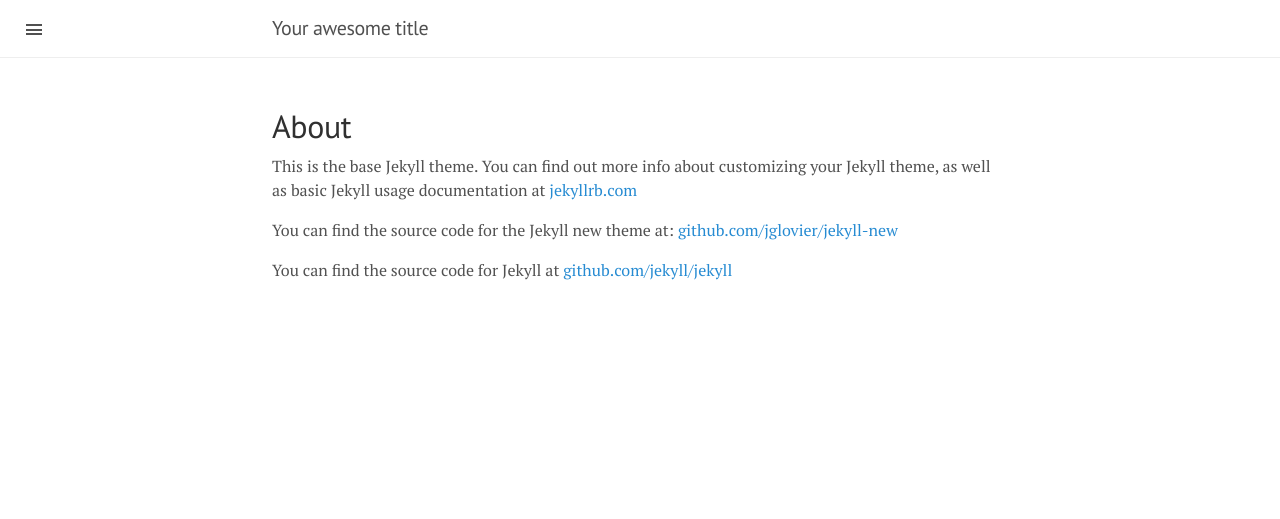
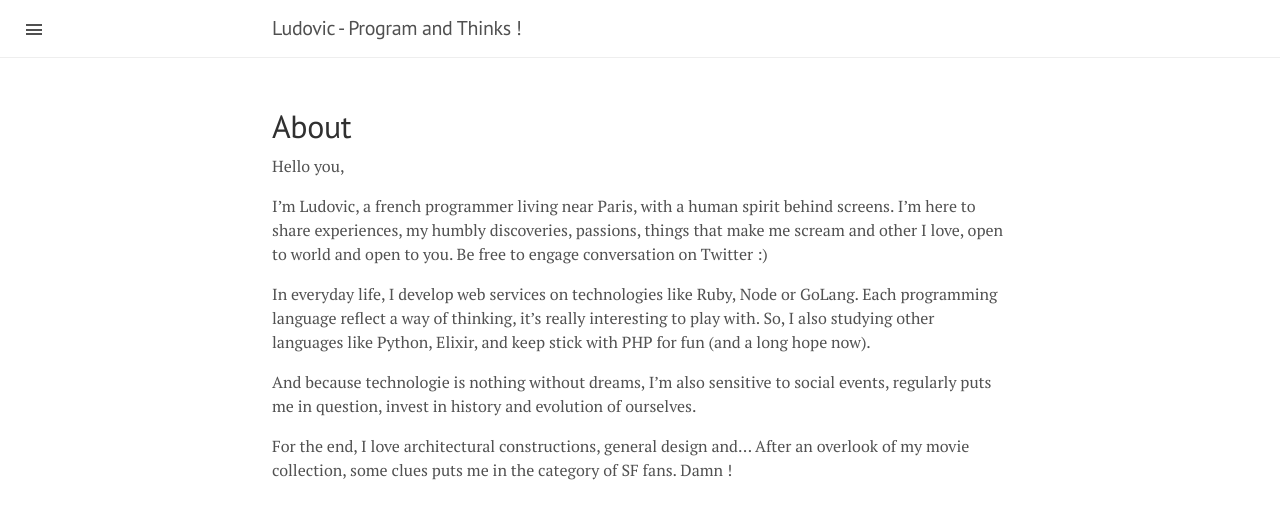
Before and after one commit to ludovicdeluna/myblog, a Jekyll site: the page built from about.mkd, in a window 1280 px wide. Shown: the top 519 px of the page. Built offline with Jekyll 4.4.1, drawn with Linux system fonts in a browser that asks for light colours; Markdown is read by kramdown in place of the engine named in the settings.

Commit message:
superficial lift

```diff
--- a/_config.yml
+++ b/_config.yml
@@ -1,14 +1,16 @@
 # Site settings
-title: Your awesome title
-email: your-email@domain.com
+title: Ludovic - Program and Thinks !
+email: noemail
 description: > # this means to ignore newlines until "baseurl:"
-  Write an awesome description for your new site here. You can edit this
-  line in _config.yml. It will appear in your document head meta (for
-  Google search results) and in your feed.xml site description.
+  Yet again a blog about technologies... Hum, or exactly what I see in them,
+  experimentations, love/hate and so one, with a LoL spirit of course.
 baseurl: "" # the subpath of your site, e.g. /blog/
 url: "http://10.0.0.10/" # the base hostname & protocol for your site
-twitter_username: jekyllrb
-github_username:  jekyll
+twitter_username: ludovic_deluna
+github_username:  ludovicdeluna
+version: "1.0"
+github:
+  repo : "https://github.com/ludovicdeluna/myblog"
 
 # Server setting
 port: 3000
--- a/_includes/sidebar.html
+++ b/_includes/sidebar.html
@@ -4,6 +4,7 @@
 
 <!-- Toggleable sidebar -->
 <div class="sidebar" id="sidebar">
+
   <div class="sidebar-item">
     <p>{{ site.description }}</p>
   </div>
@@ -25,9 +26,13 @@
       {% endif %}
     {% endfor %}
 
+    {% comment %}
     <a class="sidebar-nav-item" href="{{ site.github.repo }}/archive/v{{ site.version }}.zip">Download</a>
-    <a class="sidebar-nav-item" href="{{ site.github.repo }}">GitHub project</a>
+    {% endcomment %}
+
+    <a class="sidebar-nav-item" href="{{ site.github.repo }}">This blog on GitHub</a>
     <span class="sidebar-nav-item">Currently v{{ site.version }}</span>
+
   </nav>
 
   <div class="sidebar-item">
@@ -35,4 +40,36 @@
       &copy; {{ site.time | date: '%Y' }}. All rights reserved.
     </p>
   </div>
+
+  <ul class="social-media-list">
+    {% if site.github_username %}
+    <li>
+      <a class="sidebar-nav-item" href="https://github.com/{{ site.github_username }}">
+        <span class="icon  icon--github">
+          <svg viewBox="0 0 16 16">
+            <path fill="#828282" d="M7.999,0.431c-4.285,0-7.76,3.474-7.76,7.761 c0,3.428,2.223,6.337,5.307,7.363c0.388,0.071,0.53-0.168,0.53-0.374c0-0.184-0.007-0.672-0.01-1.32 c-2.159,0.469-2.614-1.04-2.614-1.04c-0.353-0.896-0.862-1.135-0.862-1.135c-0.705-0.481,0.053-0.472,0.053-0.472 c0.779,0.055,1.189,0.8,1.189,0.8c0.692,1.186,1.816,0.843,2.258,0.645c0.071-0.502,0.271-0.843,0.493-1.037 C4.86,11.425,3.049,10.76,3.049,7.786c0-0.847,0.302-1.54,0.799-2.082C3.768,5.507,3.501,4.718,3.924,3.65 c0,0,0.652-0.209,2.134,0.796C6.677,4.273,7.34,4.187,8,4.184c0.659,0.003,1.323,0.089,1.943,0.261 c1.482-1.004,2.132-0.796,2.132-0.796c0.423,1.068,0.157,1.857,0.077,2.054c0.497,0.542,0.798,1.235,0.798,2.082 c0,2.981-1.814,3.637-3.543,3.829c0.279,0.24,0.527,0.713,0.527,1.437c0,1.037-0.01,1.874-0.01,2.129 c0,0.208,0.14,0.449,0.534,0.373c3.081-1.028,5.302-3.935,5.302-7.362C15.76,3.906,12.285,0.431,7.999,0.431z"/>
+          </svg>
+        </span>
+
+        <span class="username">{{ site.github_username }}</span>
+      </a>
+    </li>
+    {% endif %}
+
+    {% if site.twitter_username %}
+    <li>
+      <a class="sidebar-nav-item" href="https://twitter.com/{{ site.twitter_username }}">
+        <span class="icon  icon--twitter">
+          <svg viewBox="0 0 16 16">
+            <path fill="#828282" d="M15.969,3.058c-0.586,0.26-1.217,0.436-1.878,0.515c0.675-0.405,1.194-1.045,1.438-1.809
+            c-0.632,0.375-1.332,0.647-2.076,0.793c-0.596-0.636-1.446-1.033-2.387-1.033c-1.806,0-3.27,1.464-3.27,3.27 c0,0.256,0.029,0.506,0.085,0.745C5.163,5.404,2.753,4.102,1.14,2.124C0.859,2.607,0.698,3.168,0.698,3.767 c0,1.134,0.577,2.135,1.455,2.722C1.616,6.472,1.112,6.325,0.671,6.08c0,0.014,0,0.027,0,0.041c0,1.584,1.127,2.906,2.623,3.206 C3.02,9.402,2.731,9.442,2.433,9.442c-0.211,0-0.416-0.021-0.615-0.059c0.416,1.299,1.624,2.245,3.055,2.271 c-1.119,0.877-2.529,1.4-4.061,1.4c-0.264,0-0.524-0.015-0.78-0.046c1.447,0.928,3.166,1.469,5.013,1.469 c6.015,0,9.304-4.983,9.304-9.304c0-0.142-0.003-0.283-0.009-0.423C14.976,4.29,15.531,3.714,15.969,3.058z"/>
+          </svg>
+        </span>
+
+        <span class="username">{{ site.twitter_username }}</span>
+      </a>
+    </li>
+    {% endif %}
+  </ul>
+
 </div>
--- a/_sass/_layout.scss
+++ b/_sass/_layout.scss
@@ -8,6 +8,10 @@
 
     // Positioning context for the mobile navigation icon
     position: relative;
+}
+
+.ludovic {
+  display: none
 }
 
 .site-title {
--- a/about.md
+++ /dev/null
@@ -1,11 +0,0 @@
----
-layout: page
-title: About
-permalink: /about/
----
-
-This is the base Jekyll theme. You can find out more info about customizing your Jekyll theme, as well as basic Jekyll usage documentation at [jekyllrb.com](http://jekyllrb.com/)
-
-You can find the source code for the Jekyll new theme at: [github.com/jglovier/jekyll-new](https://github.com/jglovier/jekyll-new)
-
-You can find the source code for Jekyll at [github.com/jekyll/jekyll](https://github.com/jekyll/jekyll)
--- /dev/null
+++ b/about.mkd
@@ -0,0 +1,25 @@
+---
+layout: page
+title: About
+permalink: /about/
+---
+
+Hello you,
+
+I'm Ludovic, a french programmer living near Paris, with a human spirit behind
+screens. I'm here to share experiences, my humbly discoveries, passions, things
+that make me scream and other I love, open to world and open to you. Be free to
+engage conversation on Twitter :)
+
+In everyday life, I develop web services on technologies like Ruby, Node or
+GoLang. Each programming language reflect a way of thinking, it's really
+interesting to play with. So, I also studying other languages like Python,
+Elixir, and keep stick with PHP for fun (and a long hope now).
+
+And because technologie is nothing without dreams, I'm also sensitive to social
+events, regularly puts me in question, invest in history and evolution of
+ourselves.
+
+For the end, I love architectural constructions, general design and... After an
+overlook of my movie collection, some clues puts me in the category of SF fans.
+Damn !
--- a/public/css/lanyon.css
+++ b/public/css/lanyon.css
@@ -552,3 +552,31 @@ a.pagination-item:hover {
 .layout-reverse.sidebar-overlay #sidebar-checkbox:checked ~ .sidebar {
   box-shadow: -.25rem 0 .5rem rgba(0,0,0,.1);
 }
+
+/* Personalize */
+.social-media-list {
+    list-style: none;
+    margin-left: 0;
+    padding: 0 ;
+}
+.social-media-list .sidebar-nav-item {
+  border: none;
+}
+
+.social-media-list .username {
+  margin-left: 20px;
+}
+
+/**
+ * Icons
+ */
+.icon > svg {
+  display: inline-block;
+  width: 16px;
+  height: 16px;
+  vertical-align: middle;
+}
+
+.icon > svg path {
+  fill: $grey-color;
+}
```
